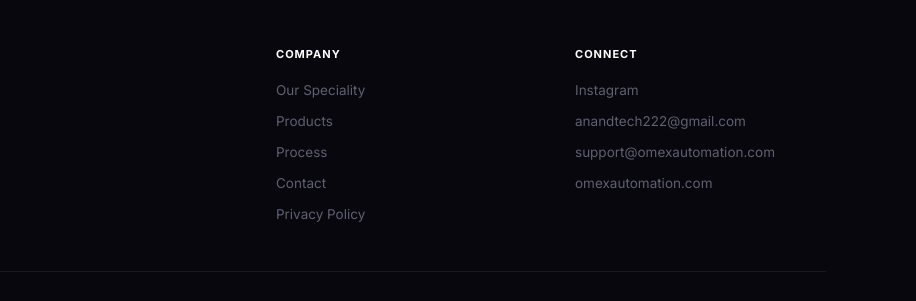
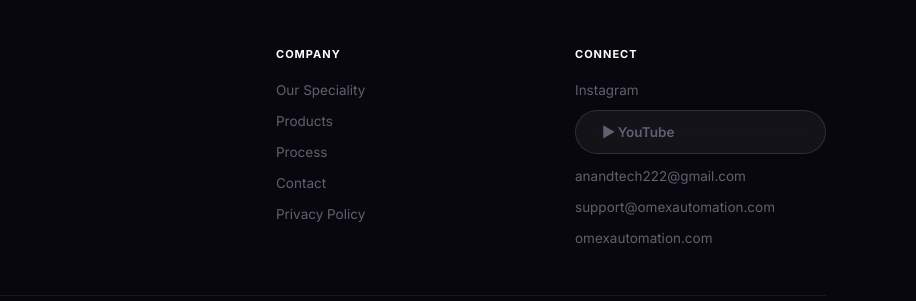
Before and after one commit to Anand3140/anand3140.github.io, a plain HTML site: page index.html in a window 1280 px wide. Shown: the part 6246-6547 px from the top of the page, 364-1280 px from the left. Drawn offline with Linux system fonts and the light colour scheme.

Commit message:
Add YouTube link to footer section

```diff
--- a/index.html
+++ b/index.html
@@ -995,6 +995,9 @@
       <h4>Connect</h4>
       <ul>
         <li><a href="https://instagram.com/omex_automation" target="_blank">Instagram</a></li>
+        <a href="https://youtube.com/@OmexAutomation" target="_blank" class="social-btn btn-mail">
+  ▶ YouTube
+        </a>
         <li><a href="mailto:anandtech222@gmail.com">anandtech222@gmail.com</a></li>
         <li><a href="mailto:support@omexautomation.com">support@omexautomation.com</a></li>
         <li><a href="https://omexautomation.com">omexautomation.com</a></li>
```
